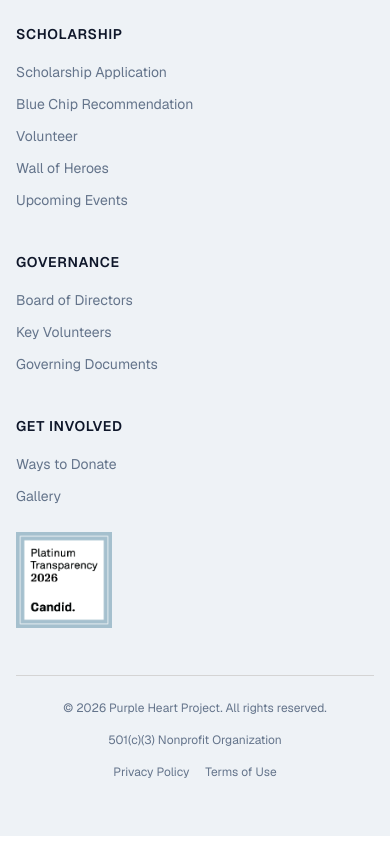
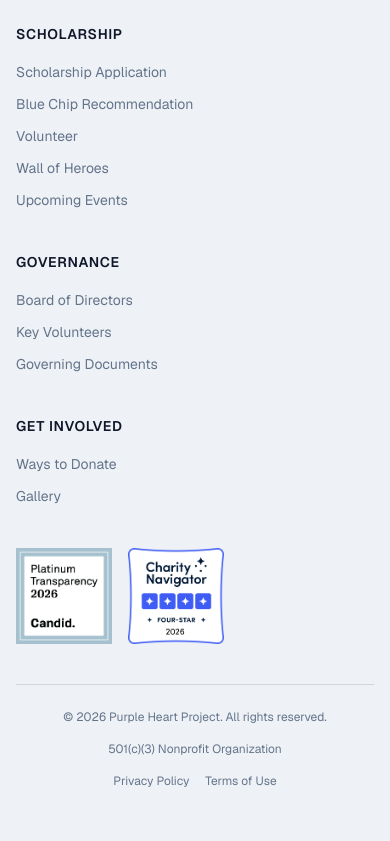
Before and after one commit to k-coding17/purple-heart-project, a Next.js app: page / in a window 390 px wide. Shown: the part 6394-7235 px from the top of the page. Built offline with nearby package versions, Linux system fonts and the light colour scheme.

Commit message:
add four stats and gallery back

```diff
--- a/components/Footer.tsx
+++ b/components/Footer.tsx
@@ -33,7 +33,8 @@ export default function Footer() {
   return (
     <footer className="bg-brand-light border-t border-neutral-200 text-brand-mid">
       <div className="mx-auto max-w-7xl px-4 sm:px-6 lg:px-8 py-14">
-        <div className="grid grid-cols-1 md:grid-cols-2 lg:grid-cols-5 gap-10">
+        <div className="flex flex-col lg:flex-row lg:items-end gap-10">
+          <div className="grid flex-1 min-w-0 grid-cols-1 md:grid-cols-2 lg:grid-cols-5 gap-10">
             <div className="space-y-4">
               <Logo alwaysShowText imageClassName="h-9 w-auto" />
               <p className="text-sm leading-relaxed">
@@ -78,12 +79,16 @@ export default function Footer() {
                     </li>
                   ))}
                 </ul>
-              {heading === "Get Involved" && (
+              </div>
+            ))}
+          </div>
+
+          <div className="flex shrink-0 items-end gap-4">
             <a
               href="https://www.candid.org"
               target="_blank"
               rel="noopener noreferrer"
-                  className="inline-block mt-6 transition-opacity hover:opacity-80"
+              className="shrink-0 transition-opacity hover:opacity-80"
               aria-label="View Purple Heart Project on Candid (opens in new tab)"
             >
               <Image
@@ -91,12 +96,17 @@ export default function Footer() {
                 alt="Candid Platinum Transparency 2026"
                 width={225}
                 height={225}
-                    className="h-24 w-auto"
+                className="h-24 w-auto max-w-none"
               />
             </a>
-              )}
+            <Image
+              src="/four-star-rating-2026.png"
+              alt="Four-Star Rating Badge 2026"
+              width={1801}
+              height={1801}
+              className="h-24 w-auto max-w-none shrink-0"
+            />
           </div>
-          ))}
         </div>
 
         <div className="mt-10 border-t border-neutral-300 pt-6 flex flex-col sm:flex-row items-center justify-between gap-4 text-xs text-brand-mid">
--- a/components/Navbar.tsx
+++ b/components/Navbar.tsx
@@ -46,6 +46,16 @@ const navItems: NavItem[] = [
       { href: "/bench-brigade#about", label: "About the Bench Brigade" },
       { href: "/bench-brigade#resources", label: "Bench Builders Resources" },
       { href: "/bench-brigade#deliveries", label: "Bench Delivery Pictures" },
+    ],
+  },
+  {
+    href: "/gallery",
+    label: "Gallery",
+    children: [
+      { href: "/gallery#wall-of-heroes", label: "Wall of Heroes" },
+      { href: "/gallery#2025", label: "2025 Bench Delivery Pictures" },
+      { href: "/gallery#2024", label: "2024 Bench Delivery Pictures" },
+      { href: "/gallery#2023", label: "2023 Bench Delivery Pictures" },
     ],
   },
 ];
```
Also changed, not shown: public/four-star-rating-2026.png (added). Lines whose indentation alone changed are shown as unchanged.
